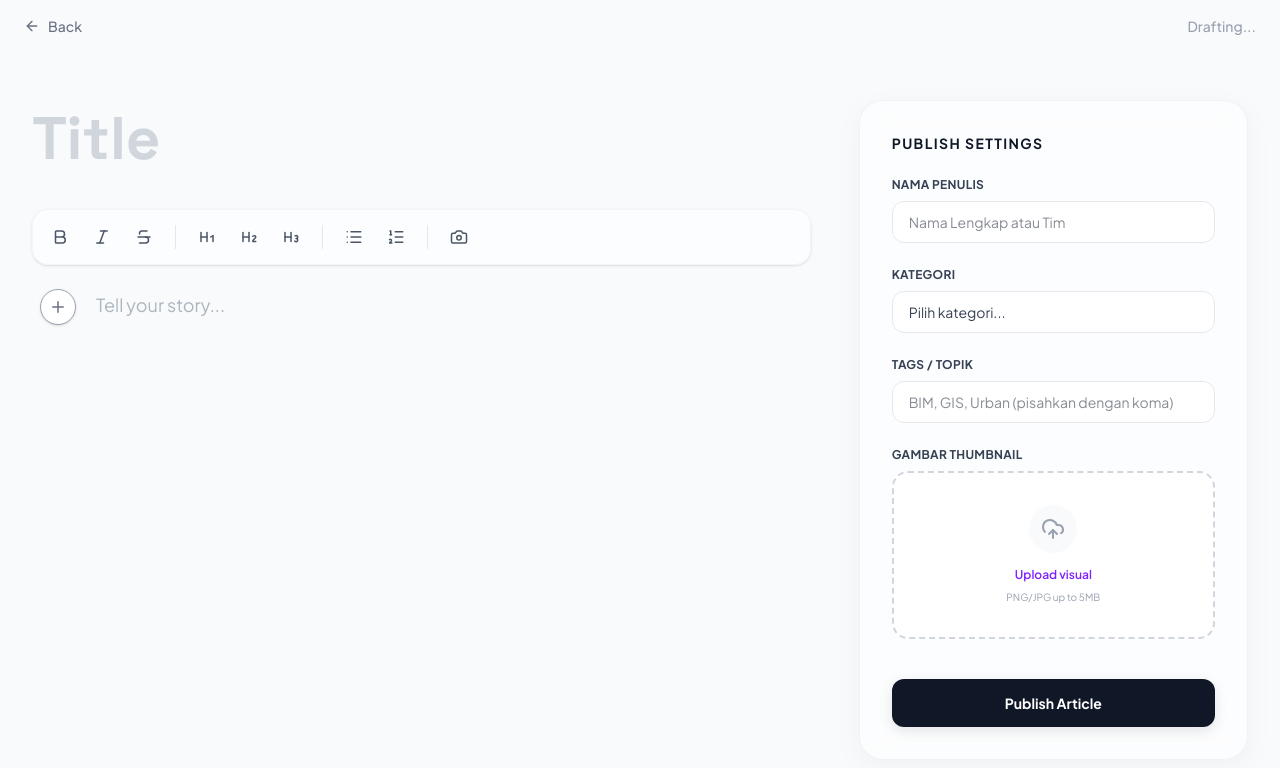
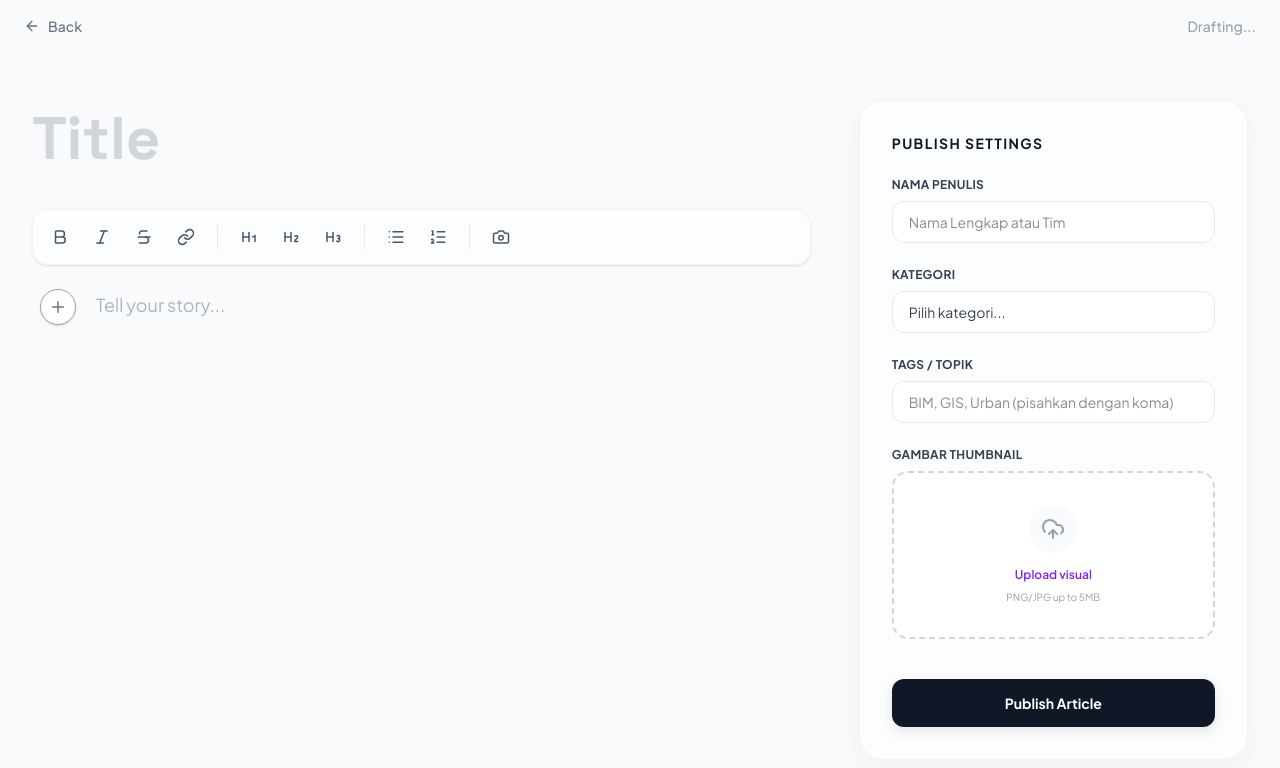
Before and after one commit to azmansidi834-create/urspatial, a Next.js app: page /articles/create in a window 1280 px wide. Shown: the top 768 px of the page. Built offline with nearby package versions, Linux system fonts and the light colour scheme.

Commit message:
feat: integrasi ekstensi hyperlink dengan tiptap dan penyesuaian tailwind typography untuk tautan

```diff
--- a/package.json
+++ b/package.json
@@ -13,6 +13,7 @@
     "@supabase/supabase-js": "^2.112.0",
     "@tailwindcss/typography": "^0.5.20",
     "@tiptap/extension-image": "^3.29.2",
+    "@tiptap/extension-link": "^3.29.2",
     "@tiptap/extension-placeholder": "^3.29.2",
     "@tiptap/pm": "^3.29.2",
     "@tiptap/react": "^3.29.2",
--- a/src/app/articles/create/page.tsx
+++ b/src/app/articles/create/page.tsx
@@ -6,6 +6,7 @@ import { useEditor, EditorContent } from '@tiptap/react';
 import StarterKit from '@tiptap/starter-kit';
 import Placeholder from '@tiptap/extension-placeholder';
 import ImageExtension from '@tiptap/extension-image';
+import LinkExtension from '@tiptap/extension-link';
 import {
   ArrowLeft,
   Bold,
@@ -20,7 +21,8 @@ import {
   Plus,
   Camera,
   Video,
-  Code
+  Code,
+  Link as LinkIcon
 } from 'lucide-react';
 
 const FloatingMediaButton = ({ editor }: { editor: any }) => {
@@ -145,6 +147,21 @@ const MenuBar = ({ editor }: { editor: any }) => {
       >
         <Strikethrough size={18} />
       </button>
+      <button
+        onClick={() => {
+          const url = window.prompt('Masukkan tautan (URL):');
+          if (url === null) return;
+          if (url === '') {
+            editor.chain().focus().extendMarkRange('link').unsetLink().run();
+            return;
+          }
+          editor.chain().focus().extendMarkRange('link').setLink({ href: url }).run();
+        }}
+        className={`p-2.5 rounded-xl hover:bg-gray-100 transition-colors ${editor.isActive('link') ? 'bg-gray-900 text-white hover:bg-gray-800' : 'text-gray-600'}`}
+        title="Link"
+      >
+        <LinkIcon size={18} />
+      </button>
 
       <div className="w-px h-6 bg-gray-200 mx-2"></div>
 
@@ -214,6 +231,7 @@ export default function CreateArticleDistractionFree() {
         emptyEditorClass: 'is-editor-empty',
       }),
       ImageExtension,
+      LinkExtension.configure({ openOnClick: false, autolink: true }),
     ],
     editorProps: {
       attributes: {
@@ -254,7 +272,7 @@ export default function CreateArticleDistractionFree() {
             <MenuBar editor={editor} />
 
             {/* Tiptap Editor Container with exact typography classes */}
-            <div className="prose prose-lg prose-slate max-w-none prose-headings:font-bold prose-h1:text-4xl prose-h2:text-3xl prose-ol:list-decimal !prose-ol:pl-5 prose-ul:list-disc !prose-ul:pl-5 relative ml-16 min-h-[500px]">
+            <div className="prose prose-lg prose-slate max-w-none prose-headings:font-bold prose-h1:text-4xl prose-h2:text-3xl prose-ol:list-decimal !prose-ol:pl-5 prose-ul:list-disc !prose-ul:pl-5 prose-a:text-blue-600 prose-a:underline hover:prose-a:text-blue-800 relative ml-16 min-h-[500px]">
               <FloatingMediaButton editor={editor} />
               <EditorContent editor={editor} className="editor-container" />
             </div>
```
Also changed, not shown: 1 other file (tests, documents, lock files or other folders).
